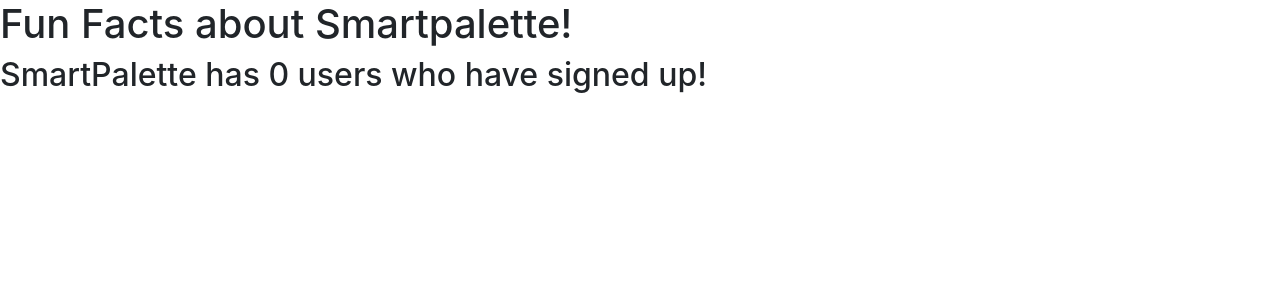
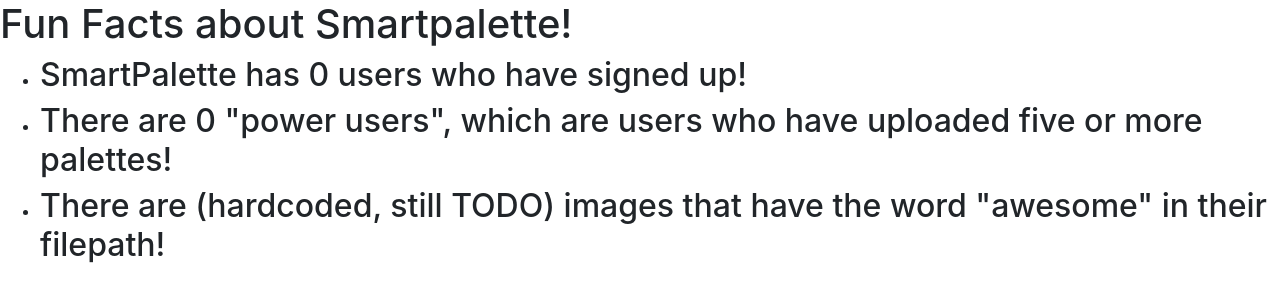
Before and after one commit to KevinConti/SmartPalette, a Flask app: page /funfacts in a window 1280 px wide. Shown: the top 302 px of the page. Run offline with Flask 2, Linux system fonts and the light colour scheme; data that the repository does not hold is empty; some libraries are stand-ins or nearby versions.

Commit message:
Added more queries for 455, refactored some DRY code

```diff
--- a/smartpalette/routes/routes.py
+++ b/smartpalette/routes/routes.py
@@ -117,10 +117,7 @@
 
 @blue_print.route('/browse')
 def browse():
-    # Setup connection to DB in order to manually write queries to comply with CSC 455 requirements
-    with app.app_context():
-        engine = create_engine(app.config['SQLALCHEMY_DATABASE_URI'])
-    connection = engine.connect()
+    connection = setup_database_connection()
 
     # Query 1: Two-table join to find all palettes, along with the username of the user
     result = connection.execute('select * from palette INNER JOIN image i on palette."paletteId" = i."paletteId";');
@@ -144,15 +141,38 @@
 # Primarily intended to meet user requirements for user: CSC 455
 @blue_print.route('/funfacts')
 def funfacts():
-    # Setup connection to DB in order to manually write queries to comply with CSC 455 requirements
+    connection = setup_database_connection()
+
+    # Query 3: Aggregate function to find the total number of users who have signed up
+    result = connection.execute('SELECT COUNT(*) from "user";');
+
+    # There will only be one row and one column, which will be the count of users, so grab that:
+    for row in result:
+        count = row[0]
+
+    # Query 4: Aggegrate function using GROUP BY and HAVING, which finds our 'power users' (> 5 palettes)
+    result = connection.execute('SELECT COUNT(i."paletteId") as "Number of Palettes", "user".username from "user" '
+                                'INNER JOIN image i on "user".username = i.username '
+                                'INNER JOIN palette p on i."paletteId" = p."paletteId" '
+                                'GROUP BY "user".username '
+                                'HAVING COUNT(i."paletteId") > 5;')
+
+    powerUsers = []
+    for row in result:
+        print("row:", row)
+        thisdict = {
+            "numPalettes": row[0],
+            "username": row[1]
+        }
+        powerUsers.append(thisdict)
+
+    connection.close()
+    return render_template('funfacts.html', numUsers=count, powerUsers=powerUsers)
+
+
+# Setup connection to DB in order to manually write queries to comply with CSC 455 requirements
+def setup_database_connection():
     with app.app_context():
         engine = create_engine(app.config['SQLALCHEMY_DATABASE_URI'])
     connection = engine.connect()
-
-    # Query 3: Aggregate function
-    result = connection.execute('SELECT COUNT(*) from "user";');
-    for row in result:
-        count = row[0]
-
-    connection.close()
-    return render_template('funfacts.html', numUsers=count)
+    return connection
--- a/smartpalette/templates/funfacts.html
+++ b/smartpalette/templates/funfacts.html
@@ -13,6 +13,11 @@
 </head>
 <body>
     <h1>Fun Facts about Smartpalette!</h1>
-    <h2>SmartPalette has {{ numUsers }} users who have signed up!</h2>
+    <ul>
+        <li><h2>SmartPalette has {{ numUsers }} users who have signed up!</h2></li>
+        <li><h2>There are {{ powerUsers|length }} "power users", which are users who have uploaded five or more palettes!</h2></li>
+        <li><h2>There are (hardcoded, still TODO) images that have the word "awesome" in their filepath!</h2></li>
+    </ul>
+
 </body>
 </html>
```
